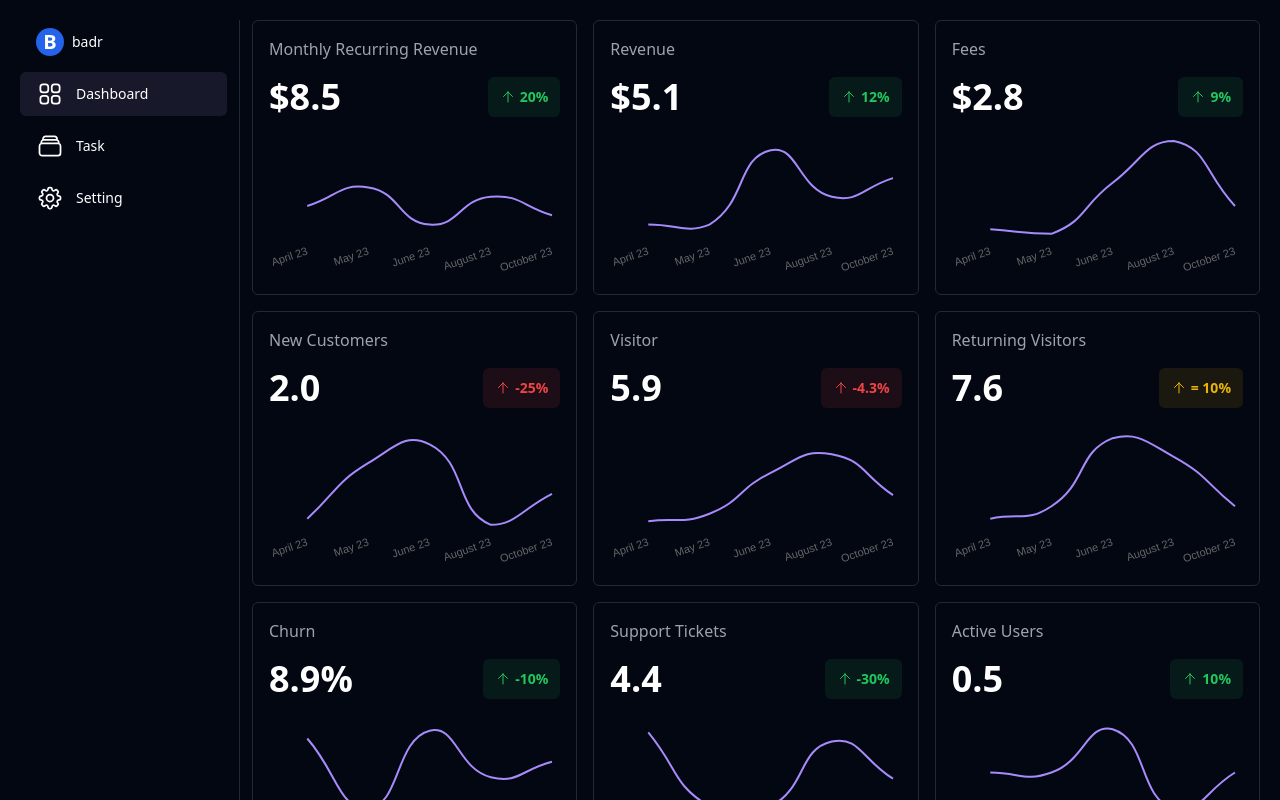
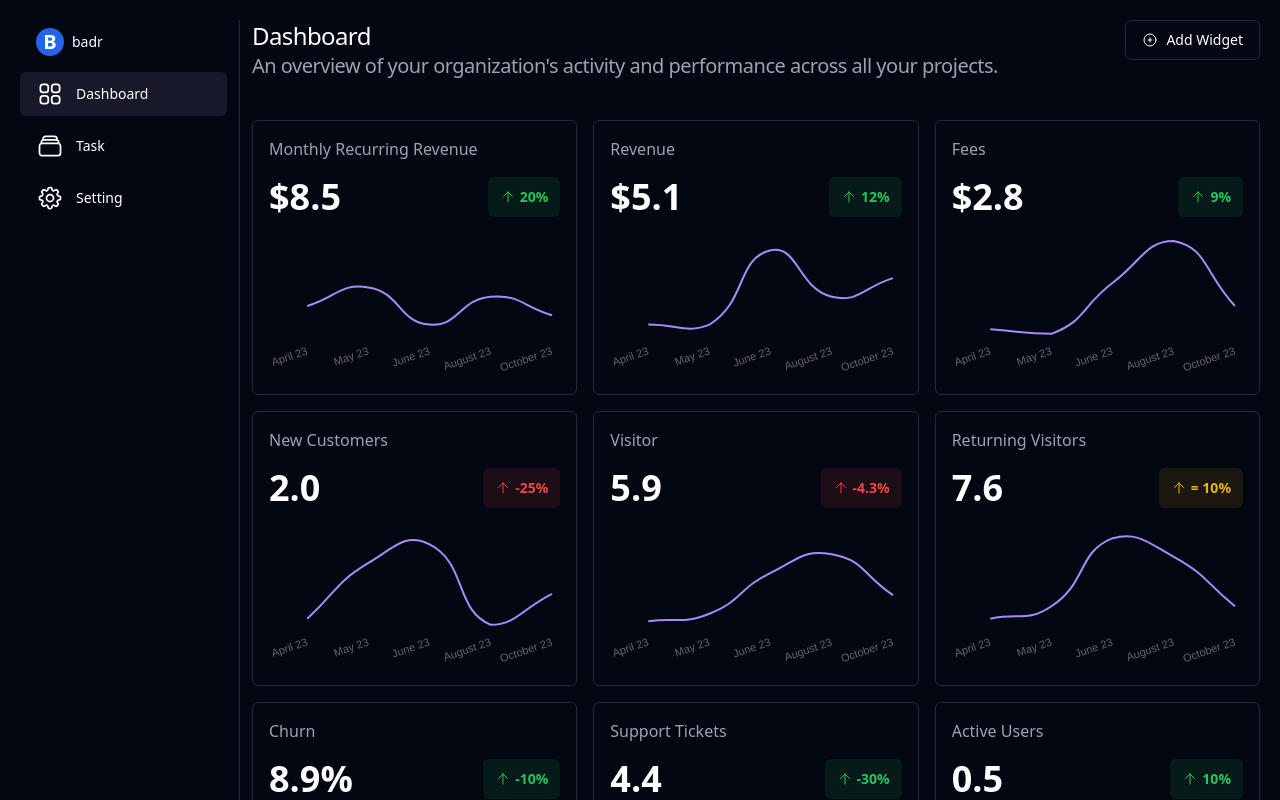
Before and after one commit to elghanbibadr/makerkit1, a React (Vite) app: page /dashboard in a window 1280 px wide. Shown: the top 800 px of the page. Built offline with nearby package versions, Linux system fonts and the light colour scheme.

Commit message:
add a subtitle on each subpage on the dashboard route under the subroute title

```diff
--- a/src/componenet/Dashbaord/DashboardNav.jsx
+++ b/src/componenet/Dashbaord/DashboardNav.jsx
@@ -21,14 +21,15 @@ const DashboardNav = () => {
 
   return (
     <div>
-      <div className="flex block lg:hidden mb-10   justify-between">
+      <div className="flex block  mb-10   justify-between ">
         <div className="flex items-center">
           <img
             onClick={() => setIsMenuOpen((prv) => !prv)}
-            className="h-10 mr-2"
+            className="h-10 mr-2 lg:hidden"
             src={menu}
             alt="menu hamburger"
           />
+          <div>
             <h3 className="text-white ">
               {currentURL.includes("tasks")
                 ? "Tasks"
@@ -36,6 +37,14 @@ const DashboardNav = () => {
                 ? "Settings"
                 : "Dashboard"}
             </h3>
+            <h3 className="hidden lg:block text-gray-400 text-xl font-normal">
+              {currentURL.includes("tasks")
+                ? "Manage your Tasks and never lose track of your work.                "
+                : currentURL.includes("settings")
+                ? "Manage your settings and preferences.                "
+                : "An overview of your organization's activity and performance across all your projects.                "}
+            </h3>
+          </div>
         </div>
         {!currentURL.includes("tasks") && !currentURL.includes("settings") && (
           <Button className="button-transparent text-white rounded-md ">
@@ -58,7 +67,7 @@ const DashboardNav = () => {
           </Button>
         )}
         <div
-          className={`lg:flex z-50 ${
+          className={`lg:flex z-50 lg:hidden ${
             isMenuOpen
               ? "block  shadow-pinkBoxShadow border border-gray-50 border-opacity-10 p-6 px-8 rounded-md absolute z-50 opacity-100 top-16 bg-[#030712] -left-3 w-full"
               : "hidden"
--- a/src/pages/Dashboard.jsx
+++ b/src/pages/Dashboard.jsx
@@ -76,7 +76,7 @@ const Dashboard = () => {
     },
   ];
   return (
-    <div className="mb-10 md:grid md:grid-cols-2 lg:grid-cols-3 lg:gap-4">
+    <div className="mb-10 md:grid md:grid-cols-2 lg:grid-cols-3 md:gap-4">
       {StatisticData.map((data) => (
         <StatisticChartCard
           key={data.id}
--- a/src/ui/DashboardLayout.jsx
+++ b/src/ui/DashboardLayout.jsx
@@ -9,7 +9,7 @@ const DashboardLayout = () => {
     <div className="lg:grid lg:grid-cols-[220px_1fr] lg:gap-x-3   h-[93vh]">
       <DashboardNav />
 
-      <div className="row-start-1 col-start-2">
+      <div className="row-start-2 col-start-2">
         <Outlet />
       </div>
       <SideBar />
```
Lines whose indentation alone changed are shown as unchanged.
